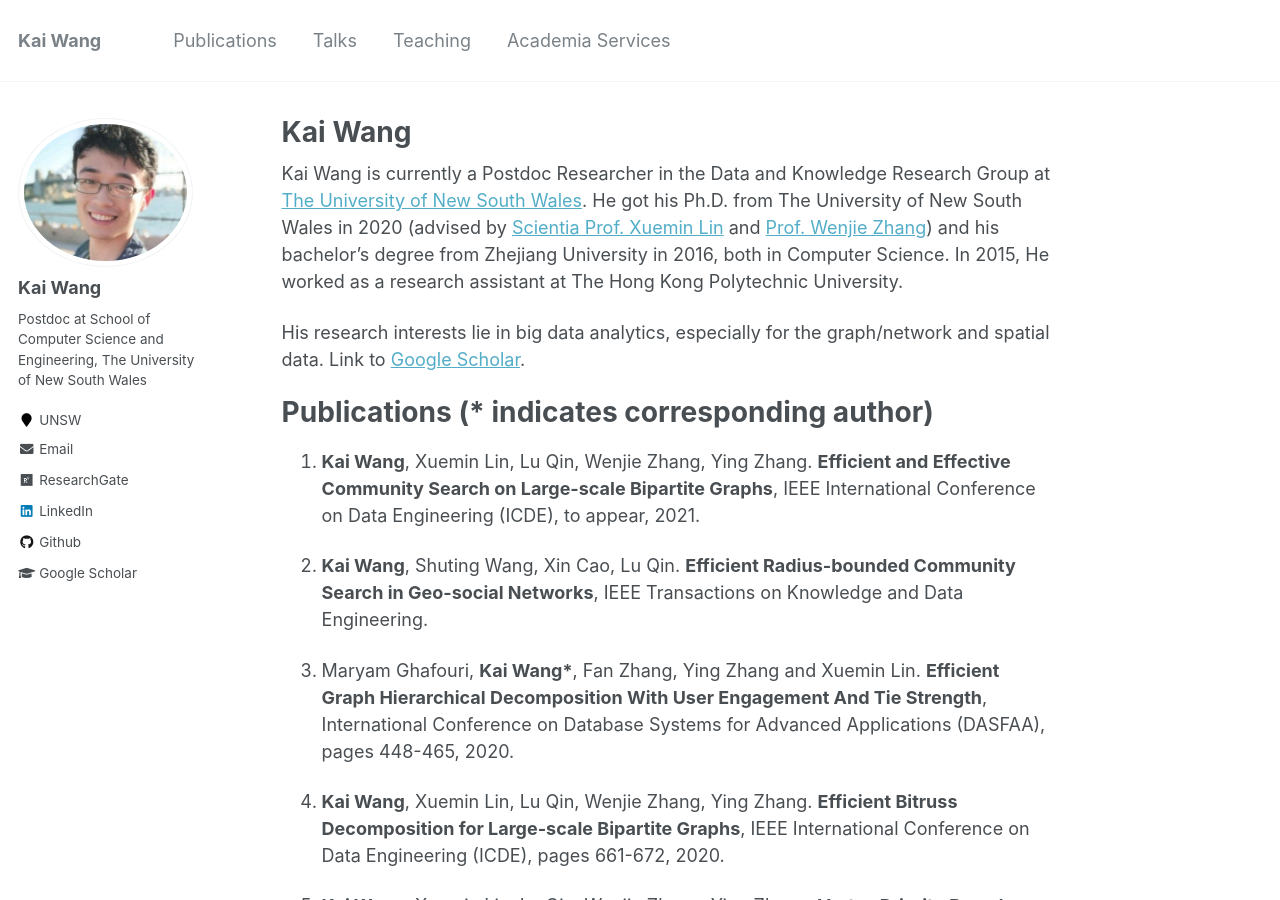
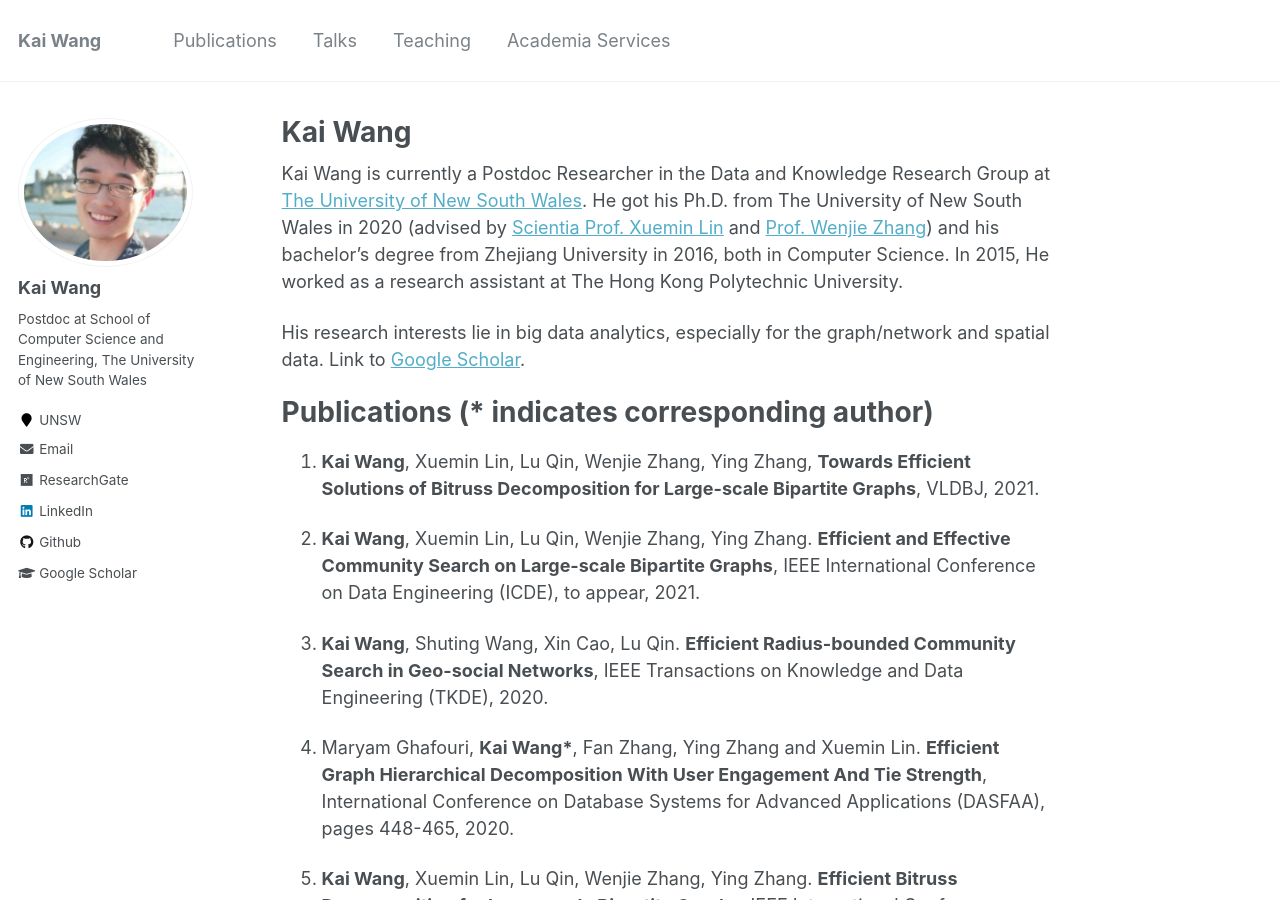
Before and after one commit to cs-kaiwang/cs-kaiwang.github.io, a Jekyll site: the page built from _pages/about.md, in a window 1280 px wide and 900 px high. Built offline with Jekyll 4.4.1, drawn with Linux system fonts in a browser that asks for light colours.

Commit message:
Update about.md

```diff
--- a/_pages/about.md
+++ b/_pages/about.md
@@ -14,21 +14,23 @@ His research interests lie in big data analytics, especially for the graph/netwo
 
 Publications (* indicates corresponding author)
 ======
-1. **Kai Wang**, Xuemin Lin, Lu Qin, Wenjie Zhang, Ying Zhang. **Efficient and Effective Community Search on Large-scale Bipartite Graphs**, IEEE International Conference on Data Engineering (ICDE), to appear, 2021.
+1. **Kai Wang**, Xuemin Lin, Lu Qin, Wenjie Zhang, Ying Zhang, **Towards Efficient Solutions of Bitruss Decomposition for Large-scale Bipartite Graphs**, VLDBJ, 2021.
 
-2. **Kai Wang**, Shuting Wang, Xin Cao, Lu Qin. **Efficient Radius-bounded Community Search in Geo-social Networks**, IEEE Transactions on Knowledge and Data Engineering.
+2. **Kai Wang**, Xuemin Lin, Lu Qin, Wenjie Zhang, Ying Zhang. **Efficient and Effective Community Search on Large-scale Bipartite Graphs**, IEEE International Conference on Data Engineering (ICDE), to appear, 2021.
 
-3. Maryam Ghafouri, **Kai Wang\***, Fan Zhang, Ying Zhang and Xuemin Lin. **Efficient Graph Hierarchical Decomposition With User Engagement And Tie Strength**, International Conference on Database Systems for Advanced Applications (DASFAA), pages 448-465, 2020.
+3. **Kai Wang**, Shuting Wang, Xin Cao, Lu Qin. **Efficient Radius-bounded Community Search in Geo-social Networks**, IEEE Transactions on Knowledge and Data Engineering (TKDE),  2020.
 
-4. **Kai Wang**, Xuemin Lin, Lu Qin, Wenjie Zhang, Ying Zhang. **Efficient Bitruss Decomposition for Large-scale Bipartite Graphs**, IEEE International Conference on Data Engineering (ICDE), pages 661-672, 2020.
+4. Maryam Ghafouri, **Kai Wang\***, Fan Zhang, Ying Zhang and Xuemin Lin. **Efficient Graph Hierarchical Decomposition With User Engagement And Tie Strength**, International Conference on Database Systems for Advanced Applications (DASFAA), pages 448-465, 2020.
 
-5. **Kai Wang**, Xuemin Lin, Lu Qin, Wenjie Zhang, Ying Zhang. **Vertex Priority Based Butterfly Counting for Large-scale Bipartite Networks**, Proceedings of the International Conference on Very Large Data Bases (VLDB), pages 1139-1152, 2019.
+5. **Kai Wang**, Xuemin Lin, Lu Qin, Wenjie Zhang, Ying Zhang. **Efficient Bitruss Decomposition for Large-scale Bipartite Graphs**, IEEE International Conference on Data Engineering (ICDE), pages 661-672, 2020.
 
-6. **Kai Wang**, Xin Cao, Xuemin Lin, Wenjie Zhang, Lu Qin. **Efficient Computing of Radius-bounded k-cores**, IEEE International Conference on Data Engineering (ICDE), pages 233-244, 2018.
+6. **Kai Wang**, Xuemin Lin, Lu Qin, Wenjie Zhang, Ying Zhang. **Vertex Priority Based Butterfly Counting for Large-scale Bipartite Networks**, Proceedings of the International Conference on Very Large Data Bases (VLDB), pages 1139-1152, 2019.
 
-7. Bo Tang, Man Lung Yiu, Kyriakos Mouratidis, **Kai Wang**. **Efficient Motif Discovery in Spatial Trajectories using Discrete Fréchet Distance**, International Conference on Extending Database Technology (EDBT), pages 378-389, 2017.
+7. **Kai Wang**, Xin Cao, Xuemin Lin, Wenjie Zhang, Lu Qin. **Efficient Computing of Radius-bounded k-cores**, IEEE International Conference on Data Engineering (ICDE), pages 233-244, 2018.
 
-8. Lu Chen, Yunjun Gao, **Kai Wang**, Christian S Jensen, Gang Chen. **Answering Why-not Questions on Metric Probabilistic Range Queries**, IEEE International Conference on Data Engineering (ICDE), pages 767-778, 2016.
+8. Bo Tang, Man Lung Yiu, Kyriakos Mouratidis, **Kai Wang**. **Efficient Motif Discovery in Spatial Trajectories using Discrete Fréchet Distance**, International Conference on Extending Database Technology (EDBT), pages 378-389, 2017.
+
+9. Lu Chen, Yunjun Gao, **Kai Wang**, Christian S Jensen, Gang Chen. **Answering Why-not Questions on Metric Probabilistic Range Queries**, IEEE International Conference on Data Engineering (ICDE), pages 767-778, 2016.
 
 Talks
 ======
```
